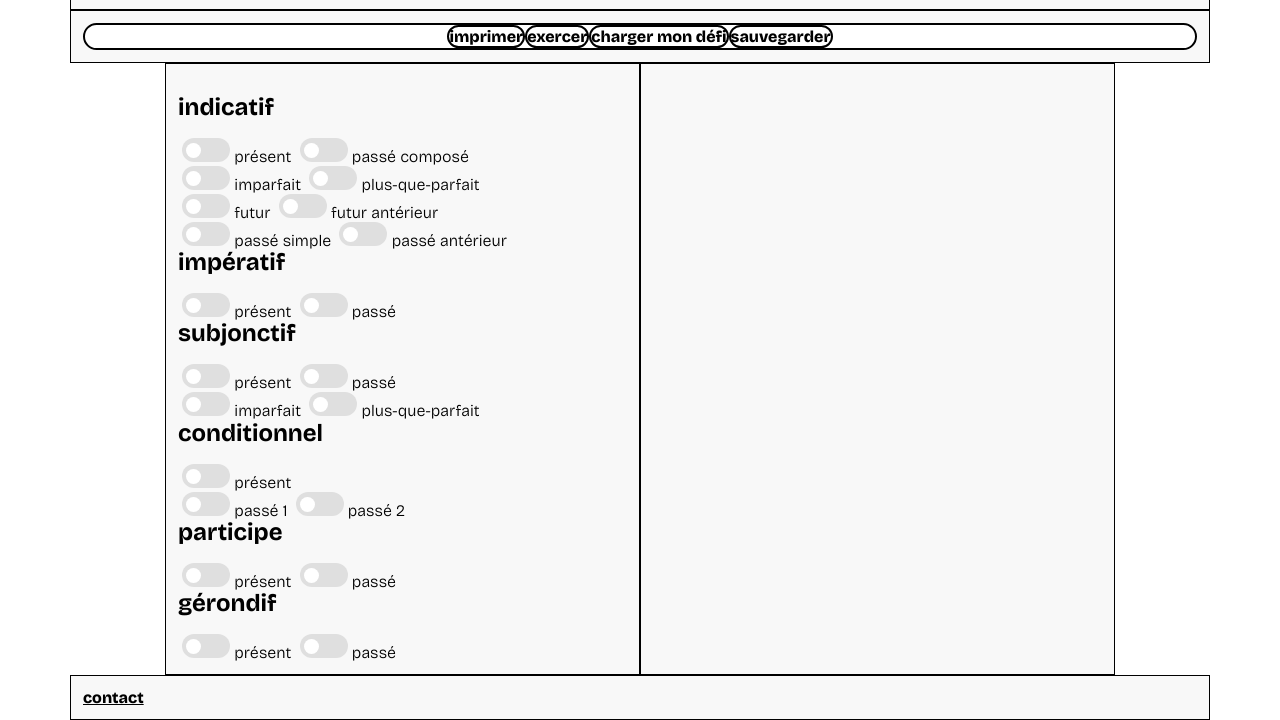
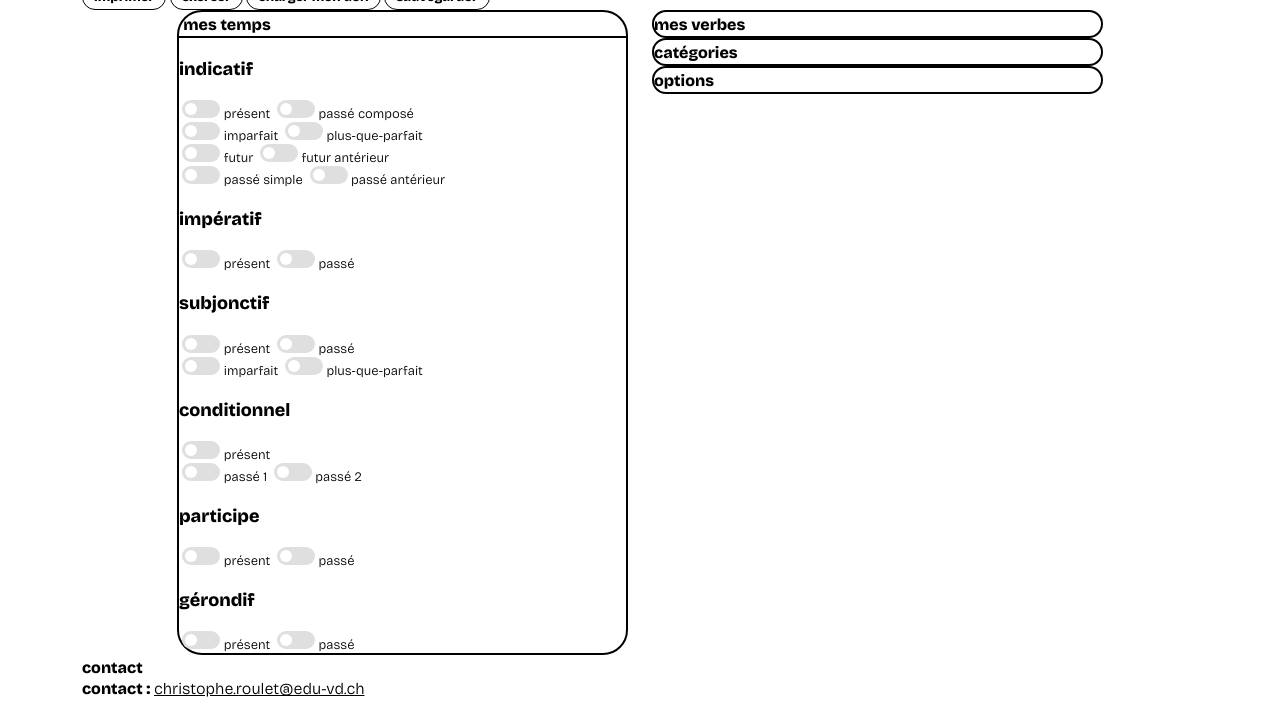
Before and after one commit to megroulin/tatitotu, a website built with Parcel: page src/index.html in a window 1280 px wide. Shown: the part 81-801 px from the top of the page. Built offline with nearby package versions, Linux system fonts and the light colour scheme.

Commit message:
fin journee

```diff
--- a/src/index.html
+++ b/src/index.html
@@ -19,18 +19,20 @@
           <div class="row">
             <div class="col-12"><h1>tatitotu</h1></div>
             <div class="col-12">
-              <div class="button">
-                <div class="button"<button>imprimer</button> </div>
-                <div class="button"<button>exercer</button></div>
-                <div class="button"<button>charger mon défi</button></div>
-                <div class="button"<button>sauvegarder</button></div>
-              </div>
+              <button class="button">imprimer</button>
+              <button class="button">exercer</button>
+              <button class="button">charger mon défi</button>
+              <button class="button">sauvegarder</button>
             </div>
           </div>
         </div>
         <div class="container">
           <div class="row">
             <div class="col-5 offset-1">
+              <div class="card">
+                <div class="card-title">
+                  <h3>mes temps</h3>
+                </div>
                 <br />
                 <h2>indicatif</h2>
                 <br />
@@ -78,6 +80,7 @@
                   passé antérieur
                 </label>
                 <br />
+                <br />
                 <h2>impératif</h2>
                 <br />
                 <label class="switch">
@@ -90,6 +93,7 @@
                   <span class="slider round"></span>
                   passé
                 </label>
+                <br />
                 <br />
                 <h2>subjonctif</h2>
                 <br />
@@ -115,6 +119,7 @@
                   plus-que-parfait
                 </label>
                 <br />
+                <br />
                 <h2>conditionnel</h2>
                 <br />
                 <label class="switch">
@@ -134,6 +139,7 @@
                   passé 2
                 </label>
                 <br />
+                <br />
                 <h2>participe</h2>
                 <br />
                 <label class="switch">
@@ -146,6 +152,7 @@
                   <span class="slider round"></span>
                   passé
                 </label>
+                <br />
                 <br />
                 <h2>gérondif</h2>
                 <br />
@@ -160,13 +167,28 @@
                   passé
                 </label>
               </div>
-            <div class="col-5 offset1"></div>
+            </div>
+            <div class="col-5 offset1">
+              <div class="card">
+                <h3>mes verbes</h3>
+              </div>
+              <div class="card">
+                <h3>catégories</h3>
+              </div>
+              <div class="card">
+                <h3>options</h3>
+              </div>
+            </div>
           </div>
         </div>
         <div class="container">
           <div class="row">
             <div class="col-12">
-              <a href="mailto:christophe.roulet@edu-vd.ch">contact</a>
+              <h3>contact</h3>
+              contact :
+              <a href="mailto:christophe.roulet@edu-vd.ch">
+                christophe.roulet@edu-vd.ch</a
+              >
             </div>
           </div>
         </div>
--- a/src/scss/_base.scss
+++ b/src/scss/_base.scss
@@ -40,6 +40,9 @@ h1 {
   flex-direction: column;
   justify-content: center;
   flex-shrink: 0;
+  text-align: center;
+  font-weight: 800;
+  font-size: 35px;
 }
 
 h2 {
@@ -49,6 +52,19 @@ h2 {
   flex-direction: column;
   justify-content: center;
   flex-shrink: 0;
+  font-weight: 800;
+  font-size: 18px;
+}
+
+h3 {
+  display: flex;
+  width: 96.07px;
+  height: 24.142px;
+  flex-direction: column;
+  justify-content: center;
+  flex-shrink: 0;
+  font-weight: 800;
+  font-size: 16px;
 }
 
 .switch {
@@ -57,34 +73,37 @@ h2 {
   flex-shrink: 0;
   color: #000;
   text-align: center;
-  font-size: 16px;
+  font-size: 13px;
   font-style: normal;
   font-weight: 300;
   line-height: normal;
 }
 
 .button {
-  display: flex;
+  display: inline-block;
   justify-content: center;
   font-family: "Bricolage Grotesque", sans-serif;
   font-optical-sizing: auto;
+  font-size: 13px;
   font-weight: 800;
   border-radius: 100px;
-  border: 2px solid #000;
+  border: 1px solid #000;
   background: #fff;
+  padding: 4px 11px;
 }
 
-.row + .row {
-  margin-top: 16px;
-}
+// .row + .row {
+//   margin-top: 16px;
+// }
 
-.row > .col,
-.row > [class^="col-"] {
-  padding-top: 12px;
-  padding-bottom: 12px;
-  background-color: rgba(206, 206, 206, 0.15);
-  border: 1px solid rgb(0, 0, 0);
-}
+// .row > .col,
+// .row > [class^="col-"] {
+//   padding-top: 12px;
+//   padding-bottom: 12px;
+//   background-color: rgba(255, 255, 255, 0.15);
+//   border: 1px solid rgb(0, 0, 0);
+//   border-radius: 18px;
+// }
 
 .switch input {
   opacity: 0;
@@ -99,20 +118,20 @@ h2 {
   transition: 0.4s;
   position: relative;
   display: inline-block;
-  width: 48px;
-  height: 24px;
+  width: 38px;
+  height: 18px;
 }
 
 .slider:before {
   position: absolute;
   content: "";
-  height: 15px;
-  width: 15px;
-  left: 4px;
-  bottom: 4px;
+  height: 12px;
+  width: 12px;
+  left: 3px;
+  bottom: 3px;
   background-color: white;
-  -webkit-transition: 0.4s;
-  transition: 0.4s;
+  -webkit-transition: 0.3s;
+  transition: 0.3s;
 }
 
 input:checked + .slider {
@@ -120,9 +139,7 @@ input:checked + .slider {
 }
 
 input:checked + .slider:before {
-  -webkit-transform: translateX(26px);
-  -ms-transform: translateX(26px);
-  transform: translateX(26px);
+  transform: translateX(20px);
 }
 
 .slider.round {
@@ -140,6 +157,10 @@ video {
   vertical-align: middle;
 }
 
+a {
+  font-weight: 300;
+}
+
 /* ====================================
 // base rules
 // ==================================== */
--- a/src/scss/main.scss
+++ b/src/scss/main.scss
@@ -2,3 +2,4 @@
 @import "base";
 @import "layout";
 @import "modules/example";
+@import "modules/card";
--- /dev/null
+++ b/src/scss/modules/_card.scss
@@ -0,0 +1,15 @@
+.card {
+  border: 2px solid rgb(0, 0, 0);
+  border-radius: 25px;
+}
+
+.card-title {
+  border-bottom: 2px solid black;
+  text-align: center;
+  width: 100%;
+  flex-direction: column;
+  justify-content: center;
+  flex-shrink: 0;
+  font-weight: 800;
+  font-size: 16px;
+}
```
Also changed, not shown: 1 other file. Lines whose indentation alone changed are shown as unchanged.
